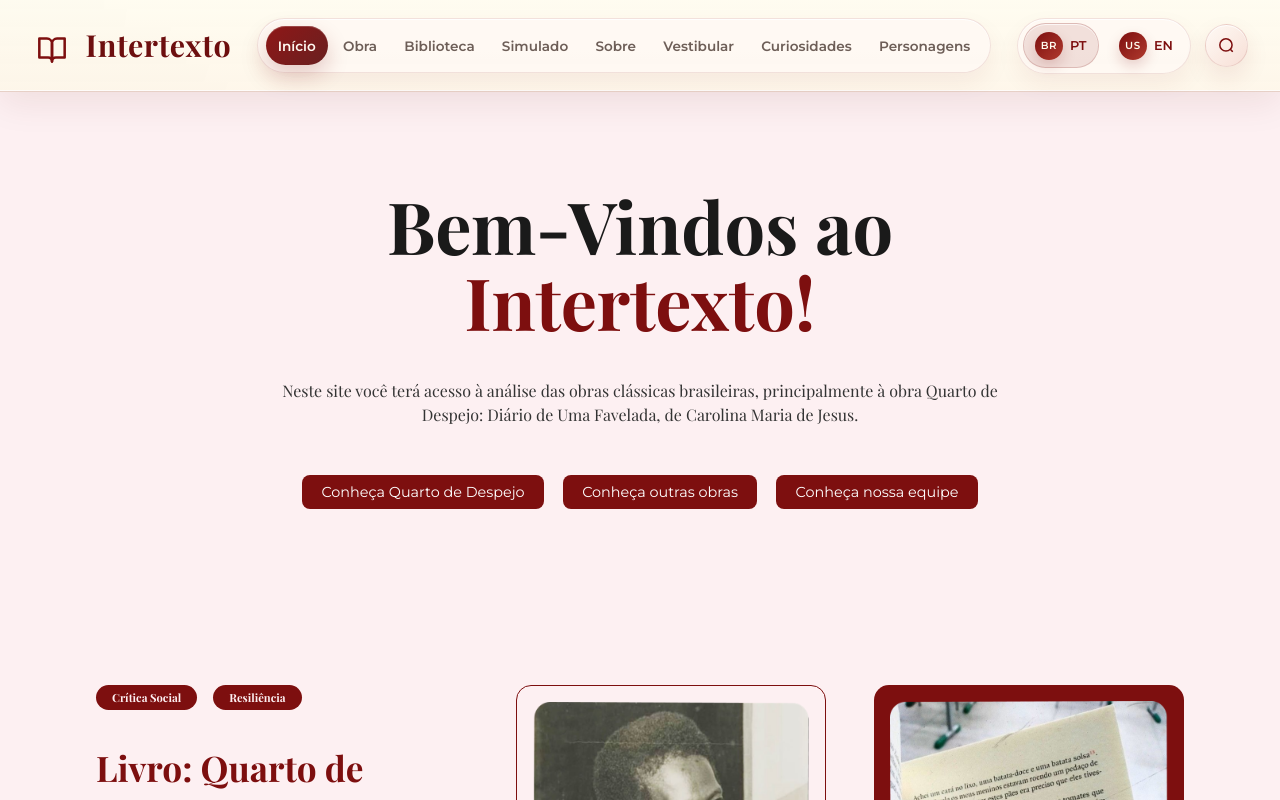
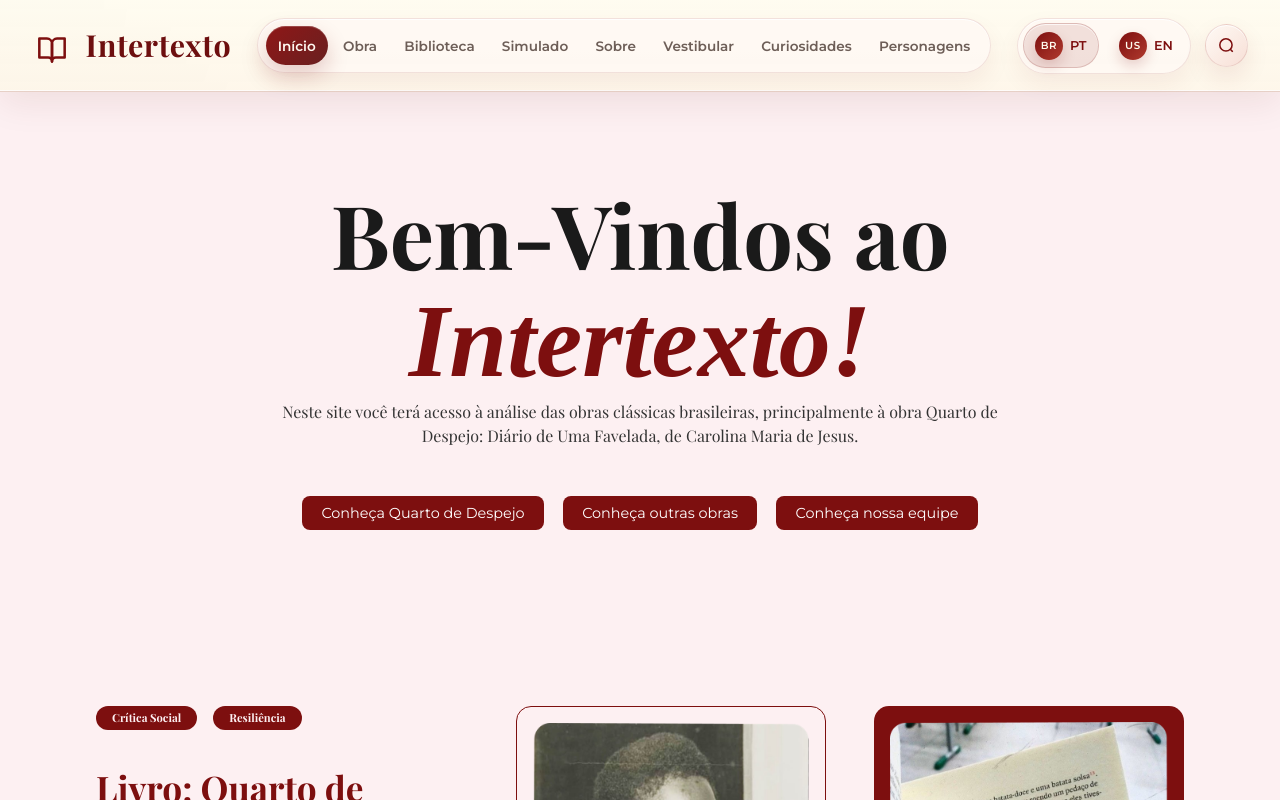
Before and after one commit to Jenniferkss/FrontEnd-Projeto-integrador, a React (Vite) app: page / in a window 1280 px wide. Built offline with nearby package versions, Linux system fonts and the light colour scheme; no server answers; a web font is replaced by a local one.

Commit message:
Fix: Página inicial

```diff
--- a/src/pages/Inicio/Inicio.jsx
+++ b/src/pages/Inicio/Inicio.jsx
@@ -5,6 +5,7 @@ import AuthorImg from '/images/foto-carolina.png';
 import PaginaLivro from '/images/pagina-livro.png';
 import Footer from '../../components/Footer/Footer.jsx';
 import { Link } from 'react-router-dom';
+
 const Inicio = () => {
     const { language, t } = useLanguage();
 
@@ -15,8 +16,11 @@ const Inicio = () => {
 
                 <main className={styles.hero}>
                     <h1 className={styles.title}>
-                        {t('welcome_to')} <br />
-                        <span className={styles.italicTitle}>Intertexto!</span>
+                        {t('welcome_to')}
+                    </h1>
+
+                    <h1 className={styles.italicTitle}>
+                        Intertexto!
                     </h1>
 
                     <p className={styles.description}>
@@ -28,7 +32,7 @@ const Inicio = () => {
                     <div className={styles.btnGroup}>
 
                         <Link to="/Obra" className={styles.logoGroup}>
-                        <button className={styles.btn}>{language === 'en' ? 'Discover Child of the Dark' : 'Conheça Quarto de Despejo'}</button>
+                            <button className={styles.btn}>{language === 'en' ? 'Discover Child of the Dark' : 'Conheça Quarto de Despejo'}</button>
                         </Link>
 
                         <Link to="/Biblioteca" className={styles.logoGroup}>
@@ -36,7 +40,7 @@ const Inicio = () => {
                         </Link>
 
                         <Link to="/Sobre" className={styles.logoGroup}>
-                        <button className={styles.btn}>{language === 'en' ? 'Meet our team' : 'Conheça nossa equipe'}</button>
+                            <button className={styles.btn}>{language === 'en' ? 'Meet our team' : 'Conheça nossa equipe'}</button>
                         </Link>
                     </div>
                 </main>
--- a/src/pages/Inicio/Inicio.module.css
+++ b/src/pages/Inicio/Inicio.module.css
@@ -86,16 +86,17 @@
 
 .title {
     font-family: 'Playfair Display', serif;
-    font-size: 4.5rem;
+    font-size: 5.5rem;
     line-height: 1.05;
     color: #1a1a1a;
-    margin-bottom: 2.5rem;
+
     font-weight: bolder;
 }
 
 .italicTitle {
     color:  #7d0f0f;
     font-style: italic;
+    font-size: 6.5rem;
     font-weight: 550;
 }
 
```
